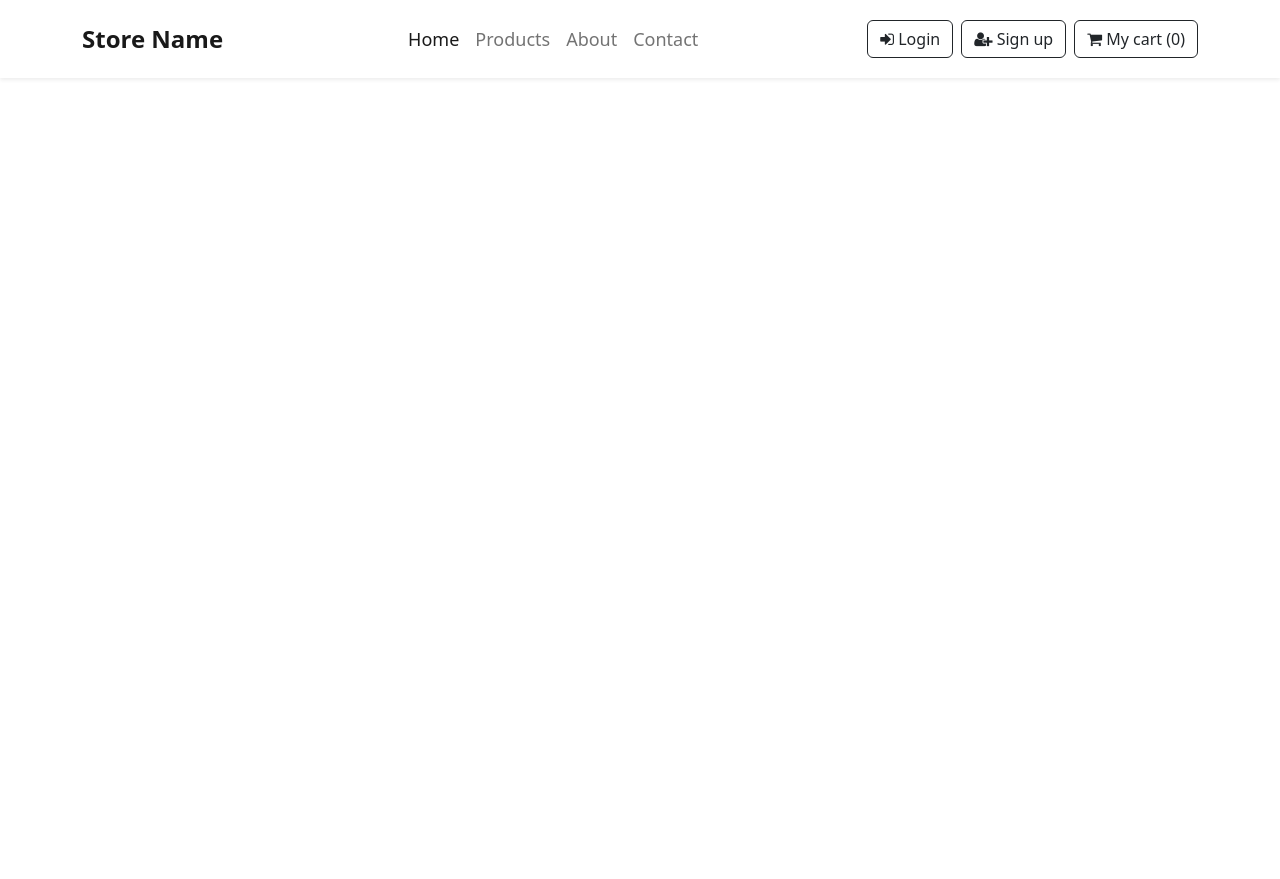
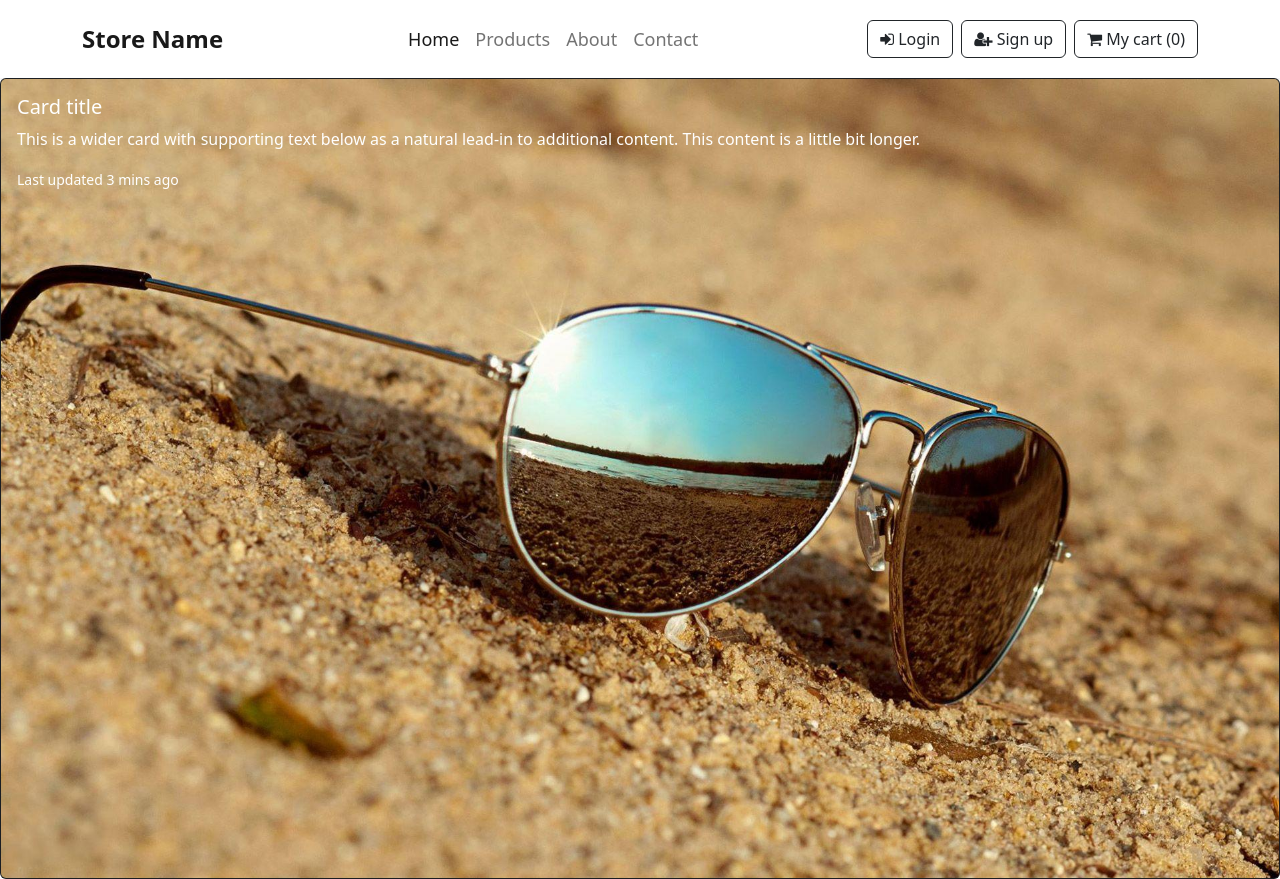
Before and after one commit to mauroapjr/ecommerce, a React (Create React App) app: page / in a window 1280 px wide. Before the commit the page ends 800 px from the top, so only its background shows below. Built offline with nearby package versions, Linux system fonts and the light colour scheme.

Commit message:
add background img

```diff
--- a/src/App.js
+++ b/src/App.js
@@ -1,10 +1,12 @@
 import './App.css';
 import Navbar from './component/Navbar';
+import Home from './component/Home';
 
 function App() {
   return (
     <>
     <Navbar/>
+    <Home/>
     </>
   );
 }
--- /dev/null
+++ b/src/component/Home.jsx
@@ -0,0 +1,21 @@
+import React from "react";
+
+export default function Home() {
+  return (
+    <div className="hero">
+      <div class="card text-bg-dark">
+        <img src="..\assets\sunglasses_ background.jpg" class="card-img" alt="Background" />
+        <div class="card-img-overlay">
+          <h5 class="card-title">Card title</h5>
+          <p class="card-text">
+            This is a wider card with supporting text below as a natural lead-in
+            to additional content. This content is a little bit longer.
+          </p>
+          <p class="card-text">
+            <small>Last updated 3 mins ago</small>
+          </p>
+        </div>
+      </div>
+    </div>
+  );
+}
--- a/src/component/Navbar.jsx
+++ b/src/component/Navbar.jsx
@@ -3,7 +3,7 @@ import React from "react";
 export default function Navbar() {
   return (
     <div>
-      <nav class="navbar navbar-expand-lg bg-body-tertiary py-3 shadow-sm">
+      <nav class="navbar navbar-expand-lg navbar-light bg-white py-3 shadow-sm">
         <div class="container">
           <a class="navbar-brand fw-bold fs-4" href="#">
             Store Name
```
Also changed, not shown: public/assets/sunglasses_ background.jpg (added), 1 other file (tests, documents, lock files or other folders).
